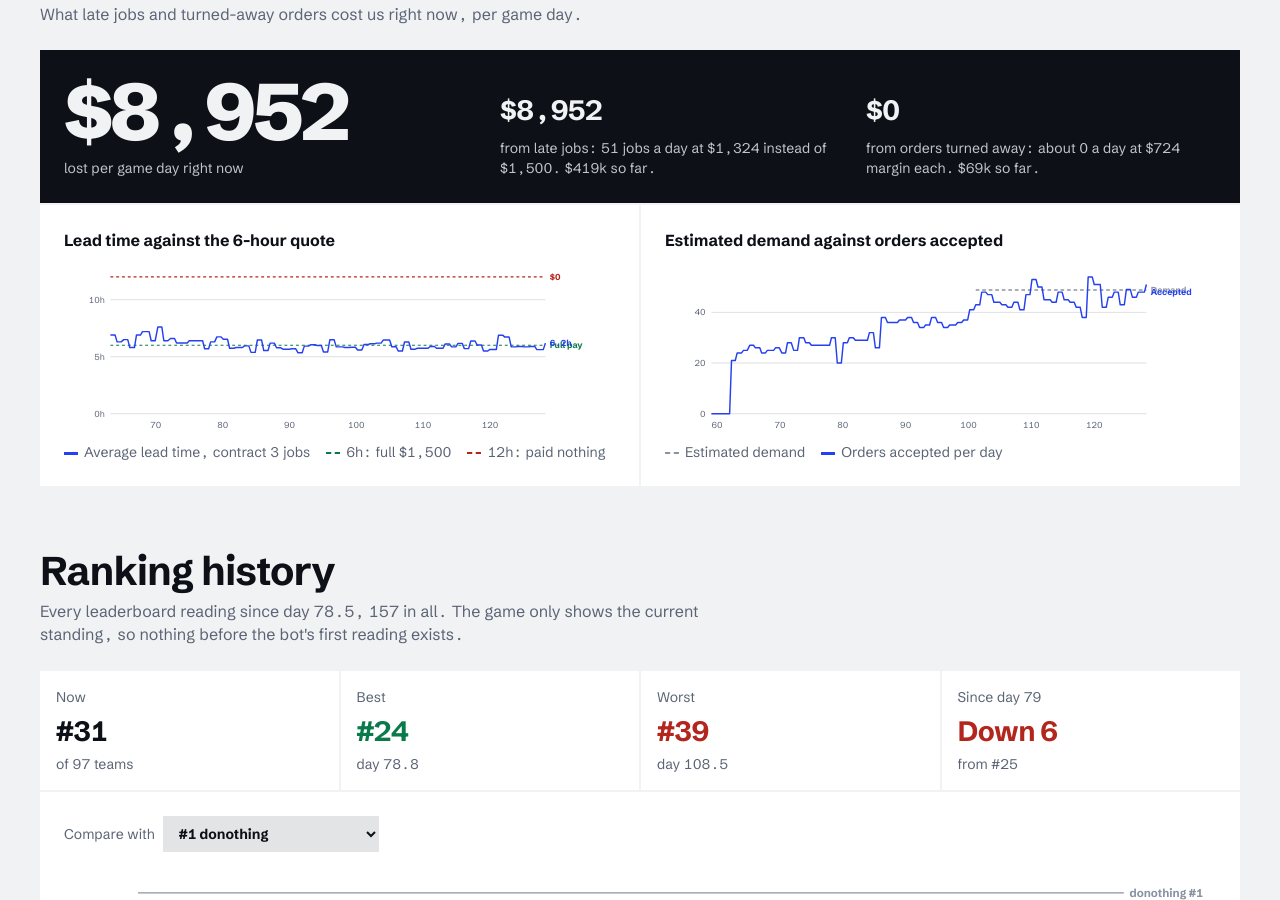
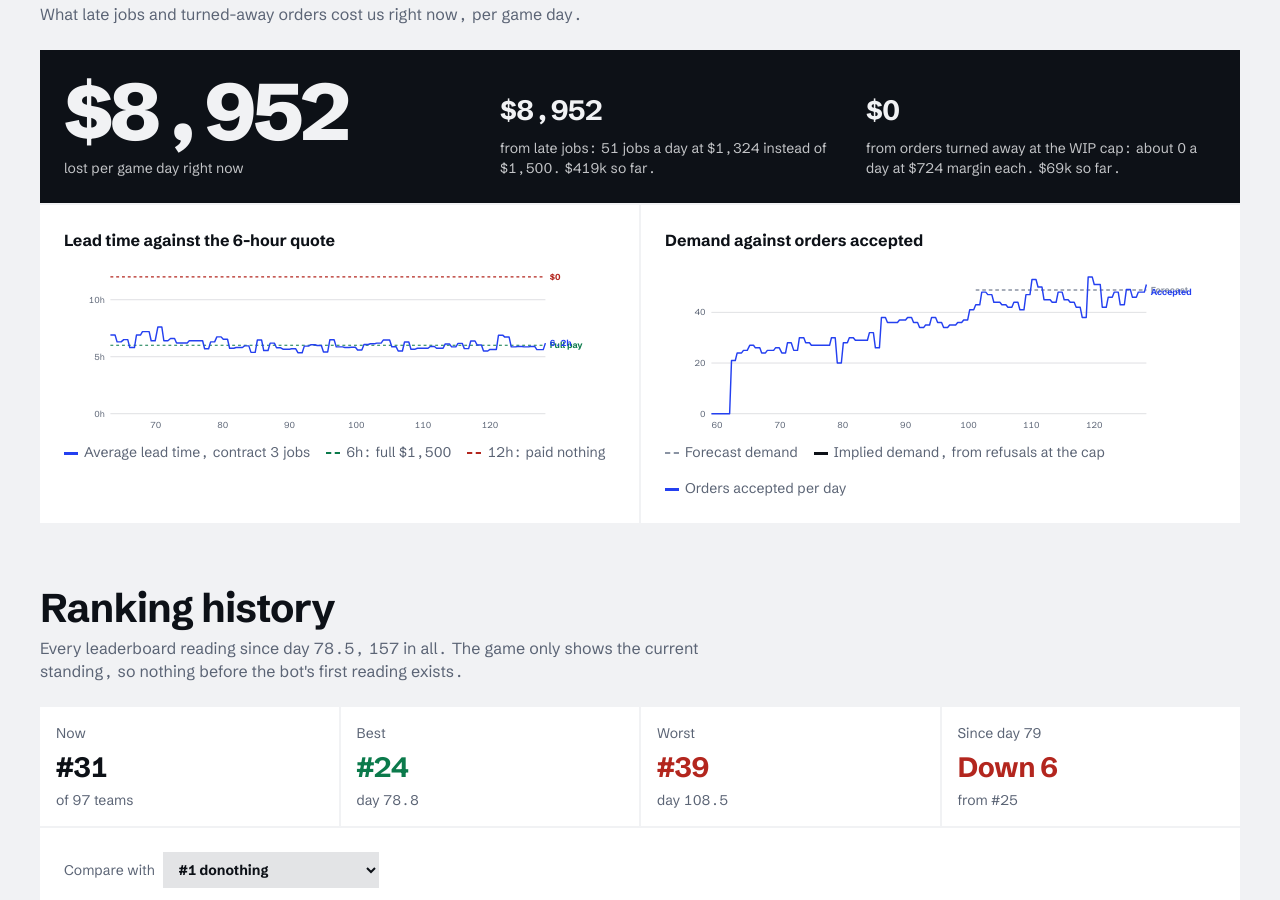
Before and after one commit to Sarthakchandra/littlefield, a plain HTML site: page docs/index.html in a window 1280 px wide. Shown: the part 1050-1950 px from the top of the page. Drawn offline with Linux system fonts and the light colour scheme.

Commit message:
Dashboard: implied demand from refusals at the WIP cap

```diff
--- a/docs/index.html
+++ b/docs/index.html
@@ -197,7 +197,7 @@ a { color: var(--cobalt); }
     <div class="loss-plane" id="lossPlane"></div>
     <div class="two">
       <div class="panel"><h3>Lead time against the 6-hour quote</h3><div id="ltChart"></div><div class="legend" id="ltLegend"></div></div>
-      <div class="panel"><h3>Estimated demand against orders accepted</h3><div id="demChart"></div><div class="legend" id="demLegend"></div></div>
+      <div class="panel"><h3>Demand against orders accepted</h3><div id="demChart"></div><div class="legend" id="demLegend"></div></div>
     </div>
   </section>
 
@@ -259,7 +259,7 @@ a { color: var(--cobalt); }
   <footer>
     Data: <a id="srcLink" href="#" target="_blank" rel="noopener">state/dashboard.json</a> in the bot repo, refreshed every minute.
     Desktop alerts work while this tab is open. Email alerts come from the repo's issue #1.
-    Demand is the bot's estimate from days 1 to 50; after day 50 the WIP cap hides real demand.
+    Forecast demand is the bot's curve from days 1 to 50. Implied demand backs out the orders refused at the WIP cap from accepted orders, the cap and lead time (an Erlang loss model).
     The day 300 model assumes no more machine purchases and was within 6% of the final result from day 100 onward in simulated seasons.
   </footer>
 </div>
@@ -332,7 +332,8 @@ function fit(points, fromDay) {
   return { a: my - b * mx, b };
 }
 const lateLoss = (h) => (h.contract === 3 && h.rev != null && h.done != null) ? Math.max(0, C3_PRICE - h.rev) * h.done : null;
-const awayLoss = (h) => (h.demand != null && h.acc != null && h.margin != null) ? Math.max(0, h.demand - h.acc) * h.margin : null;
+const dem = (h) => h.demand_implied ?? h.demand;
+const awayLoss = (h) => (dem(h) != null && h.acc != null && h.margin != null) ? Math.max(0, dem(h) - h.acc) * h.margin : null;
 const kitUse = (h) => 60 * Math.max(h.acc || 0, h.done || 0);
 
 // ---------- render ----------
@@ -387,17 +388,18 @@ function render(D) {
   const tot = (ll || 0) + (al || 0);
   $("lossPlane").innerHTML = `<div><div class="n">${ll == null && al == null ? "–" : fmt$(tot)}</div><div class="k">lost per game day right now</div></div>
     <div><div class="m">${ll == null ? "–" : fmt$(ll)}</div><div class="k">from late jobs: ${L.done ?? "?"} jobs a day at ${L.rev != null ? fmt$(L.rev) : "?"} instead of $1,500. ${fmtK(lateCum)} so far.</div></div>
-    <div><div class="m">${al == null ? "–" : fmt$(al)}</div><div class="k">from orders turned away: about ${L.demand != null && L.acc != null ? Math.max(0, Math.round(L.demand - L.acc)) : "?"} a day at ${L.margin != null ? fmt$(L.margin) : "?"} margin each.${awayCum ? " " + fmtK(awayCum) + " so far." : ""}</div></div>`;
+    <div><div class="m">${al == null ? "–" : fmt$(al)}</div><div class="k">from orders turned away at the WIP cap: about ${dem(L) != null && L.acc != null ? Math.max(0, Math.round(dem(L) - L.acc)) : "?"} a day at ${L.margin != null ? fmt$(L.margin) : "?"} margin each.${awayCum ? " " + fmtK(awayCum) + " so far." : ""}</div></div>`;
   const HL = H.filter((h) => h.lt_h != null && h.contract === 3 && h.rev > 0 && h.lt_h <= 24);
   lineChart($("ltChart"), [{ pts: HL.map((h) => [h.day, h.lt_h]), color: css("--cobalt"), label: L.lt_h != null ? `${L.lt_h.toFixed(1)}h` : "" }],
     { h: 240, aria: "Lead time in hours", yFmt: (v) => v + "h", hlines: [{ y: QUOTE_H, label: "Full pay", color: css("--gain") }, { y: MAX_H, label: "$0", color: css("--loss") }], empty: "Lead time shows once contract 3 is running." });
   legend($("ltLegend"), [[css("--cobalt"), "Average lead time, contract 3 jobs"], [css("--gain"), "6h: full $1,500", true], [css("--loss"), "12h: paid nothing", true]]);
   const HD = H.filter((h) => h.acc != null);
   lineChart($("demChart"), [
-    { pts: H.filter((h) => h.demand != null).map((h) => [h.day, h.demand]), color: css("--s3"), label: "Demand", dash: "5 4" },
+    { pts: H.filter((h) => h.demand != null).map((h) => [h.day, h.demand]), color: css("--s3"), label: "Forecast", dash: "5 4" },
+    { pts: H.filter((h) => h.demand_implied != null).map((h) => [h.day, h.demand_implied]), color: css("--s2"), label: "Implied", w: 1.5 },
     { pts: HD.map((h) => [h.day, h.acc]), color: css("--cobalt"), label: "Accepted", dy: 10 },
   ], { h: 240, aria: "Orders per day", empty: "Waiting for the next bot run." });
-  legend($("demLegend"), [[css("--s3"), "Estimated demand", true], [css("--cobalt"), "Orders accepted per day"]]);
+  legend($("demLegend"), [[css("--s3"), "Forecast demand", true], [css("--s2"), "Implied demand, from refusals at the cap"], [css("--cobalt"), "Orders accepted per day"]]);
 
   // health widget
   const runs = H.filter((h) => h.t).map((h) => Date.parse(h.t)).filter((x) => !isNaN(x));
@@ -415,7 +417,7 @@ function render(D) {
   $("hStats").innerHTML = [
     stat("Usual gap between runs", med != null ? `${med.toFixed(1)} min` : "–", `${runs3h} runs in the last 3 hours`),
     stat("Failed changes, last game day", String(failsDay), failsDay ? "see Failures below" : "every change went through", failsDay ? "bad" : "good"),
-    stat("WIP cap setting", L.wip_mode === "probe" ? "Looser" : L.wip_mode === "safe" ? "Safe" : "–", L.wip_mode ? `price/job ${L.rev2d ? fmt$(L.rev2d) : "–"} over 2 days, floor $1,320` : "contract 3 only"),
+    stat("WIP cap setting", L.wip_mode === "probe" ? "Looser" : L.wip_mode === "safe" ? "Safe" : "–", L.wip_mode ? `price/job ${L.rev2d ? fmt$(L.rev2d) : "–"} over 2 days, floor $1,300` : "contract 3 only"),
     stat("New loans", L.loans_locked ? "Locked" : "Allowed", L.loans_locked ? "repayment has started" : "until repayment starts or day 150"),
   ].join("");
   $("hTicks").innerHTML = H.slice(-49).slice(1).map((h, i, arr) => {
@@ -512,7 +514,7 @@ function render(D) {
     <div class="cap">${cap[i] != null ? cap[i] + " jobs/day" : "capacity n/a"}</div><div class="k">${capE[i] != null && capE[i] !== cap[i] ? `${capE[i]} once orders land` : "no machines in transit"}</div>
     <div class="bar ${u > 0.92 ? "hot" : ""}"><span style="transform:scaleX(${Math.min(1, u || 0)})"></span></div>
     <div class="k">${u != null ? Math.round(u * 100) + "% busy yesterday" : "utilisation n/a"}${q[i] != null ? `, ${q[i]} jobs queued` : ""}</div></div>`; }).join("");
-  $("neckSub").textContent = neck >= 0 ? `${NAMES[neck]} limit us to ${cap[neck]} jobs a day against estimated demand of ${L.demand ?? "?"}. After machines in transit land, the limit is ${Math.min(...capE)} a day (${NAMES[capE.indexOf(Math.min(...capE))].toLowerCase()}). Capacity assumes 90% busy.` : "Capacity in jobs per day at 90% busy. The cobalt card is the station that limits output.";
+  $("neckSub").textContent = neck >= 0 ? `${NAMES[neck]} limit us to ${cap[neck]} jobs a day against demand of about ${dem(L) ?? "?"}. After machines in transit land, the limit is ${Math.min(...capE)} a day (${NAMES[capE.indexOf(Math.min(...capE))].toLowerCase()}). Capacity assumes 90% busy.` : "Capacity in jobs per day at 90% busy. The cobalt card is the station that limits output.";
   const cols = [css("--s1"), css("--s2"), css("--s3")];
   lineChart($("utilChart"), [0, 1, 2].map((i) => ({ pts: H.filter((h) => h.util).map((h) => [h.day, Math.round(h.util[i] * 100)]), color: cols[i], label: NAMES[i], dy: (i - 1) * 10 })),
     { h: 220, aria: "Utilisation by station", yFmt: (v) => v + "%", hlines: [{ y: 92, label: "92%", color: css("--loss") }] });
```
